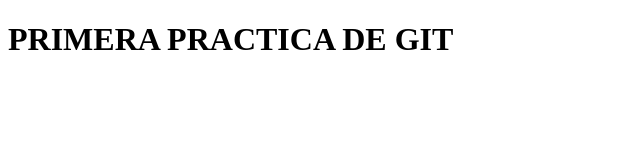
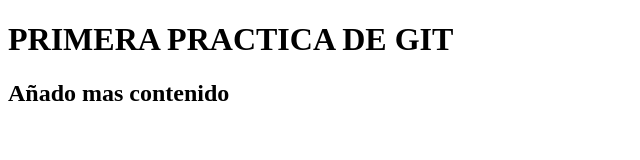
Before and after one commit to PabloIESMM/GITPRACTICAS, a plain HTML site: page index.html in a window 1280 px wide. Shown: the whole page, without its empty margins (0-640 px from the left). Drawn offline with Linux system fonts and the light colour scheme.

Commit message:
intento tras modificacion

```diff
--- a/index.html
+++ b/index.html
@@ -7,5 +7,6 @@
 </head>
 <body>
     <h1>PRIMERA PRACTICA DE GIT</h1>
+    <h2>Añado mas contenido</h2>
 </body>
 </html>
```
